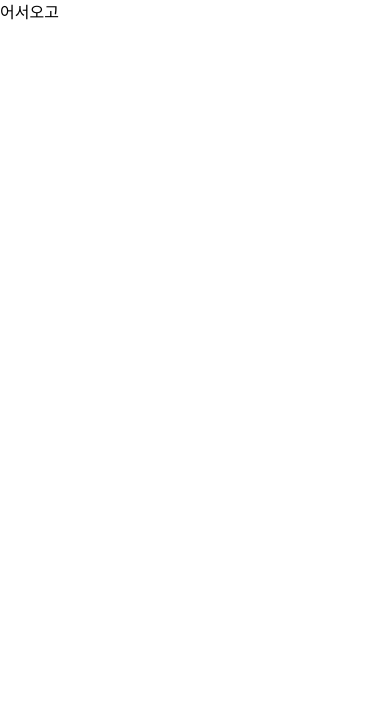
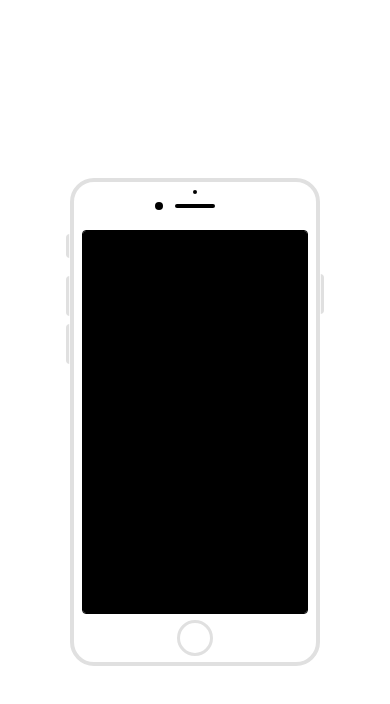
Before and after one commit to ju-nong/my-phone-wallpaper, a Nuxt app: page / in a window 390 px wide. Shown: the top 704 px of the page. Built offline with nearby package versions, Linux system fonts and the light colour scheme.

Commit message:
feat : my iphone 7

```diff
--- a/app.vue
+++ b/app.vue
@@ -1,3 +1,109 @@
 <template>
-    <div class="">어서오고</div>
+    <div
+        class="phone-container w-[100vw] h-[100vh] overflow-hidden flex items-center justify-center"
+    >
+        <div class="phone relative w-full max-w-[250px] px-2">
+            <div
+                class="left-navigator absolute w-[0.25rem] left-[-0.5rem] top-[3.25rem]"
+            >
+                <button class="switch h-[1.5rem]"></button>
+                <button class="volume-up-button h-[2.5rem] mt-3 mb-2"></button>
+                <button class="volume-down-button h-[2.5rem]"></button>
+            </div>
+            <div
+                class="top-navigator h-[3rem] flex items-center justify-center"
+            >
+                <div class="speaker w-[2.5rem] h-[0.25rem] relative"></div>
+            </div>
+            <div
+                class="right-navigator absolute w-[0.25rem] right-[-0.5rem] top-[5.75rem]"
+            >
+                <button class="power-button w-full h-[2.5rem]"></button>
+            </div>
+            <div class="screen w-full overflow-auto relative">
+                <div
+                    class="off-screen w-full h-full left-0 top-0 absoulte bg-black z-[100]"
+                ></div>
+            </div>
+            <div
+                class="bottom-navigator h-[3rem] flex items-center justify-center"
+            >
+                <button class="home-button w-[2.25rem] h-[2.25rem]"></button>
+            </div>
+        </div>
+    </div>
 </template>
+
+<script setup></script>
+
+<style lang="scss">
+.phone-container {
+    .phone {
+        border: 1px solid #000;
+        aspect-ratio: 1/1.9;
+        border-radius: 1.5rem;
+        border: 0.25rem solid #e0e0e0;
+        .left-navigator,
+        .right-navigator {
+            button {
+                width: 100%;
+                background-color: #e0e0e0;
+            }
+
+            &.left-navigator button {
+                border-right: 1px solid #fffc;
+                border-radius: 1rem 0 0 1rem;
+            }
+
+            &.right-navigator button {
+                border-left: 1px solid #fffc;
+                border-radius: 0 1rem 1rem 0;
+            }
+        }
+
+        .top-navigator {
+            .speaker {
+                background-color: #000;
+                border-radius: 3rem;
+
+                &::before {
+                    content: "";
+                    width: 0.5rem;
+                    border-radius: 100%;
+                    aspect-ratio: 1/1;
+                    position: absolute;
+                    left: -1rem;
+                    top: 50%;
+                    transform: translate(-50%, -50%);
+                    background-color: #000;
+                }
+
+                &::after {
+                    content: "";
+                    width: 0.25rem;
+                    border-radius: 100%;
+                    aspect-ratio: 1/1;
+                    position: absolute;
+                    left: 50%;
+                    top: -0.75rem;
+                    transform: translate(-50%, -50%);
+                    background-color: #000;
+                }
+            }
+        }
+
+        .screen {
+            aspect-ratio: 1/1.7;
+            border: 1px solid #000;
+            border-radius: 0.25rem;
+        }
+
+        .bottom-navigator {
+            .home-button {
+                border-radius: 100%;
+                border: 3px solid #e0e0e0;
+            }
+        }
+    }
+}
+</style>
--- a/package.json
+++ b/package.json
@@ -13,6 +13,8 @@
     "dependencies": {
         "@nuxtjs/tailwindcss": "^6.6.4",
         "@vueuse/core": "^9.13.0",
-        "@vueuse/nuxt": "^9.13.0"
+        "@vueuse/nuxt": "^9.13.0",
+        "sass": "^1.60.0",
+        "sass-loader": "^13.2.1"
     }
 }
```
Also changed, not shown: 1 other file (tests, documents, lock files or other folders).
